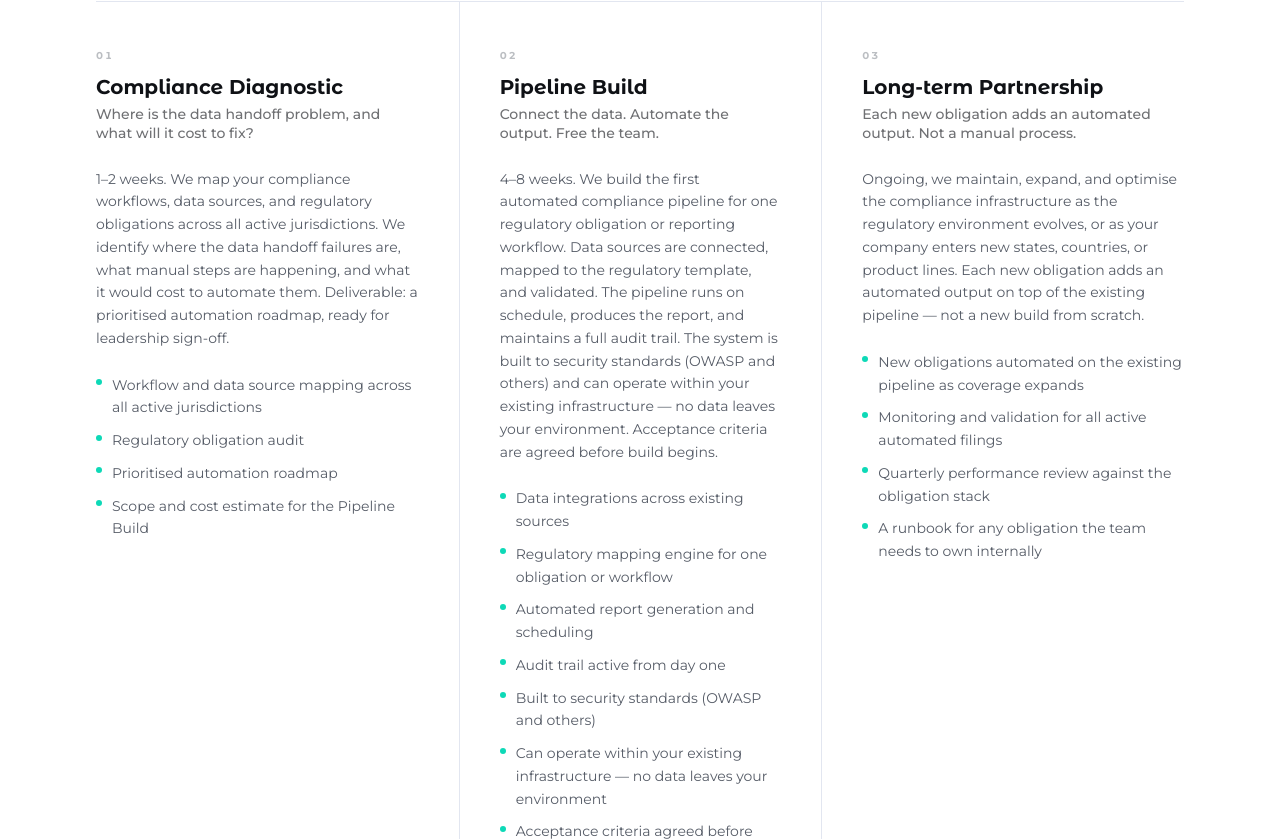
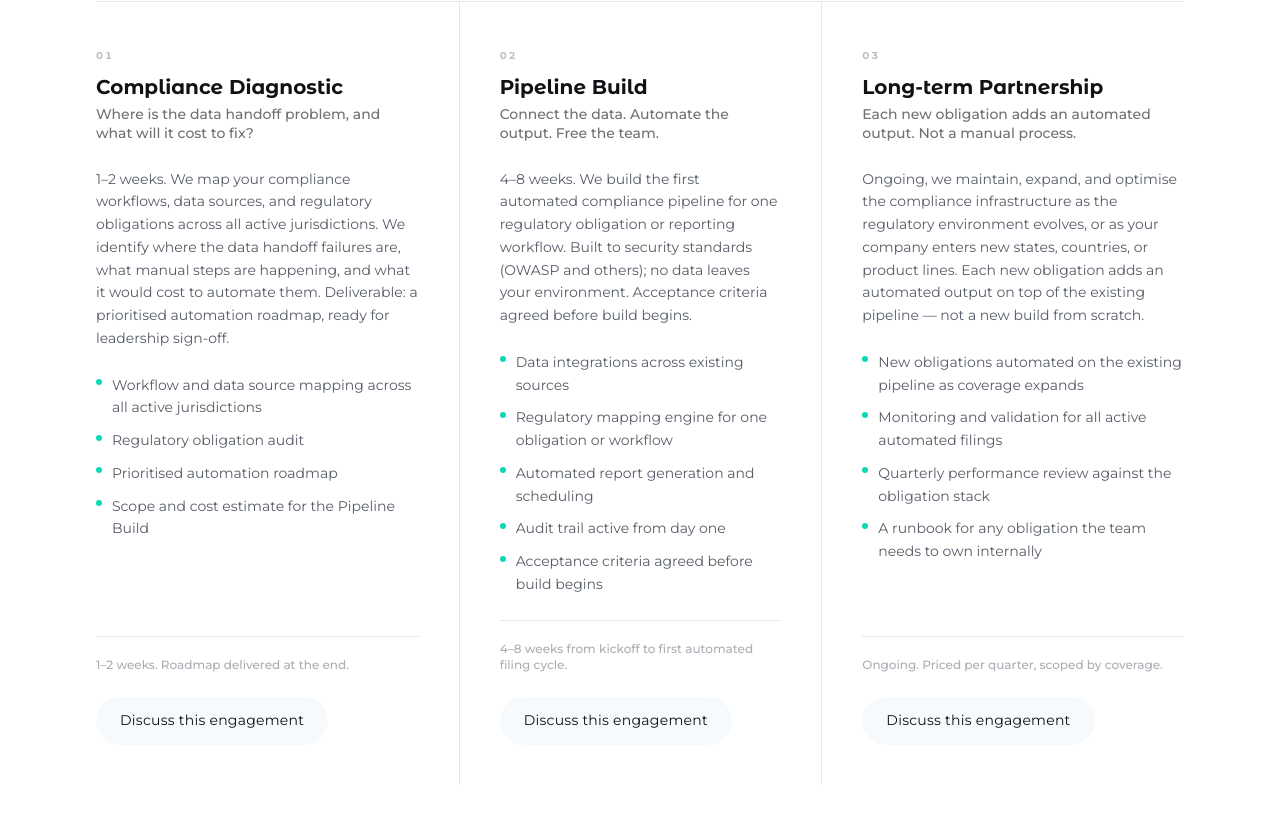
Before and after one commit to aiflowltd/website, a React (Vite) app: page /services in a window 1280 px wide. Shown: the part 1101-1940 px from the top of the page. Built offline with nearby package versions, Linux system fonts and the light colour scheme; no server answers; the HTML template or start-up script is replaced by a standard one.

Commit message:
Pipeline Build: shorten description and trim features to balance columns
https://claude.ai/code/session_016wgsFnf5TpR1sMxhnHk6sN

```diff
--- a/src/data/services.tsx
+++ b/src/data/services.tsx
@@ -128,14 +128,12 @@ export const services: Service[] = [
     title: "Pipeline Build",
     tagline: "Connect the data. Automate the output. Free the team.",
     description:
-      "4–8 weeks. We build the first automated compliance pipeline for one regulatory obligation or reporting workflow. Data sources are connected, mapped to the regulatory template, and validated. The pipeline runs on schedule, produces the report, and maintains a full audit trail. The system is built to security standards (OWASP and others) and can operate within your existing infrastructure — no data leaves your environment. Acceptance criteria are agreed before build begins.",
+      "4–8 weeks. We build the first automated compliance pipeline for one regulatory obligation or reporting workflow. Built to security standards (OWASP and others); no data leaves your environment. Acceptance criteria agreed before build begins.",
     features: [
       "Data integrations across existing sources",
       "Regulatory mapping engine for one obligation or workflow",
       "Automated report generation and scheduling",
       "Audit trail active from day one",
-      "Built to security standards (OWASP and others)",
-      "Can operate within your existing infrastructure — no data leaves your environment",
       "Acceptance criteria agreed before build begins",
     ],
     idealFor: [
```
